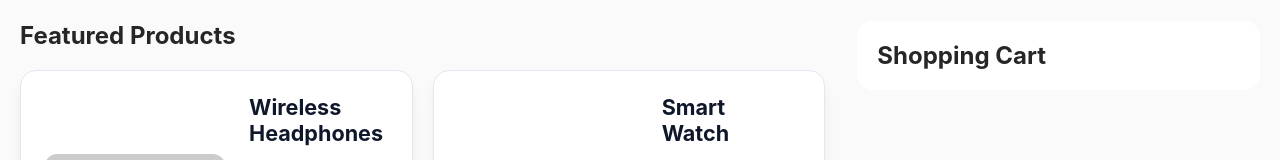
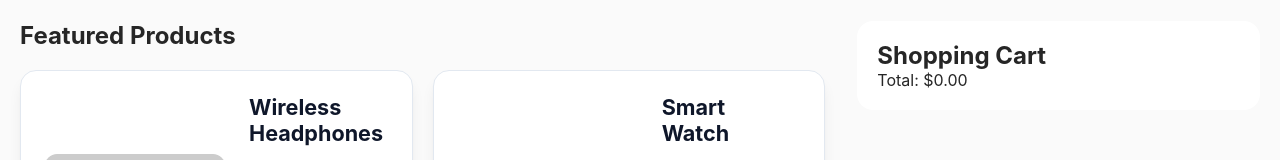
Before and after one commit to lotsueugene1/assignment-3-state, a React (Vite) app in the folder products/: page / in a window 1280 px wide. Shown: the part 506-666 px from the top of the page. Built offline with nearby package versions, Linux system fonts and the light colour scheme.

Commit message:
Display total cart value in the App component

```diff
--- a/products/src/App.jsx
+++ b/products/src/App.jsx
@@ -62,6 +62,11 @@ const removeFromCart = (id) => {
   setCart(cart.filter(product => product.id !== id));
 };
 
+const totalCart = cart.reduce(
+  (total, product) => total + product.price,
+  0
+);
+
   return (
     <div className="app">
 
@@ -97,6 +102,7 @@ const removeFromCart = (id) => {
         removeFromCart={() => removeFromCart(product.id)}
       />
     ))}
+    <p>Total: ${totalCart.toFixed(2)}</p>
   </aside>
 </main>
 
```
